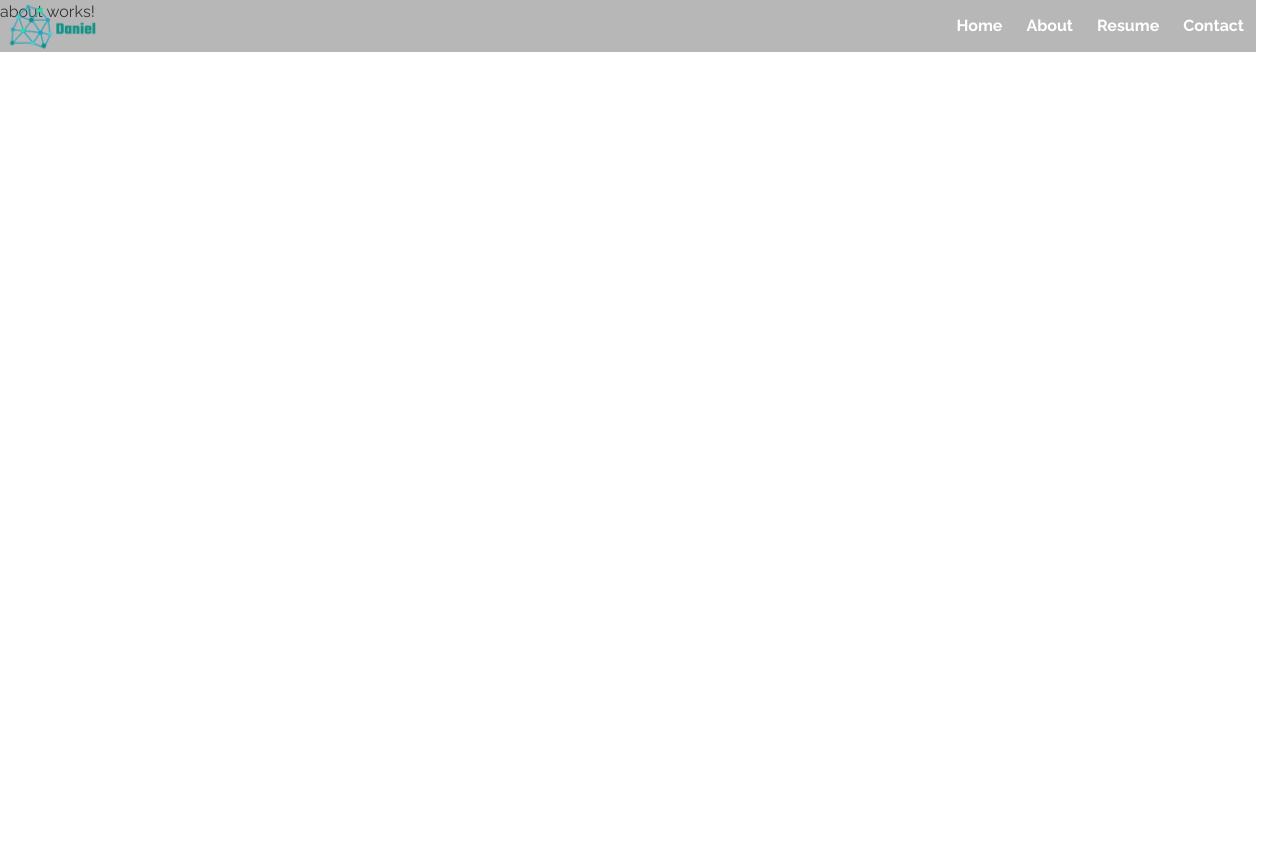
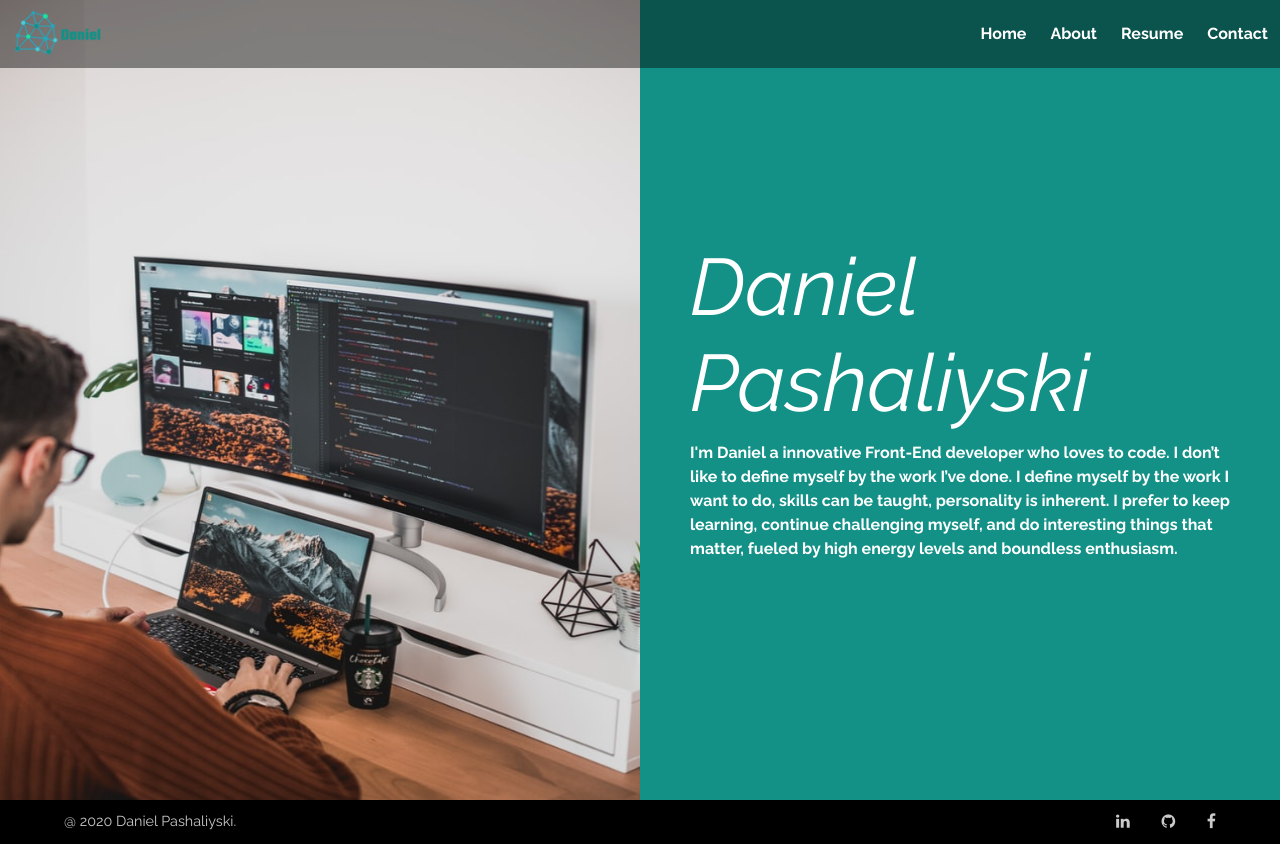
Before and after one commit to dontlookatmee/Personal-Website, an Angular app: page /about in a window 1280 px wide. Before the commit the page ends 800 px from the top, so only its background shows below. Built offline with nearby package versions, Linux system fonts and the light colour scheme.

Commit message:
new asset img, added footer to about, start about finished, navbar fixes

```diff
--- a/src/app/about/about/about.component.css
+++ b/src/app/about/about/about.component.css
@@ -0,0 +1,35 @@
+.about-start {
+  display: flex;
+  flex-direction: row;
+  flex-wrap: wrap;
+  height: 100vh;
+  width: 100%;
+}
+.about-start .about-image,
+.about-info {
+  flex-basis: 50%;
+  height: 100vh;
+}
+.about-start .about-info {
+  display: flex;
+  flex-direction: column;
+  justify-content: center;
+  padding: 0 50px;
+  background-color: #139187;
+}
+.about-start .about-info h2 {
+  font-size: 5em;
+  font-style: italic;
+  color: #fff;
+  margin-bottom: 10px;
+}
+.about-start .about-info p {
+  font-weight: bold;
+  color: #fff;
+}
+.about-start .about-image img {
+  width: 100%;
+  height: 100vh;
+}
+
+/* About Me */
--- a/src/app/about/about/about.component.html
+++ b/src/app/about/about/about.component.html
@@ -1 +1,21 @@
-<p>about works!</p>
+<div class="about-start">
+  <div class="about-image">
+    <img src="../../../assets/about-images/about-image.jpeg" alt="" />
+  </div>
+  <div class="about-info">
+    <h2>Daniel Pashaliyski</h2>
+    <p>
+      I'm Daniel a innovative Front-End developer who loves to code. I don’t
+      like to define myself by the work I’ve done. I define myself by the work I
+      want to do, skills can be taught, personality is inherent. I prefer to
+      keep learning, continue challenging myself, and do interesting things that
+      matter, fueled by high energy levels and boundless enthusiasm.
+    </p>
+  </div>
+</div>
+<div class="about-me">
+  <div class="coding"></div>
+  <div class="sports"></div>
+  <div class="nature"></div>
+</div>
+<app-footer></app-footer>
--- a/src/app/core/navbar/navbar.component.css
+++ b/src/app/core/navbar/navbar.component.css
@@ -4,10 +4,17 @@ header {
   left: 0;
   width: 100%;
 }
+.columns {
+  margin: 0;
+}
+.column {
+  padding: 0;
+}
 nav {
-  background-color: rgba(0, 0, 0, 0.281);
+  background-color: rgba(0, 0, 0, 0.432);
   z-index: 5;
 }
+
 .navbar-brand .navbar-item {
   padding-top: 0;
 }
@@ -28,8 +35,14 @@ nav {
 
 .brand-logo {
   position: absolute;
-  top: -21px;
-  left: 5px;
+  top: -15px;
+  left: 10px;
   min-height: 95px;
   min-width: 95px;
 }
+
+@media screen and (min-width: 1024px) {
+  .navbar {
+    min-height: 4.25em;
+  }
+}
--- a/src/styles.css
+++ b/src/styles.css
@@ -6,3 +6,10 @@ body {
   box-sizing: border-box;
   font-family: "Raleway", sans-serif;
 }
+h1,
+h2,
+h3,
+h4,
+h5 {
+  line-height: 1.2em;
+}
```
Also changed, not shown: src/app/about/about.module.ts (+7 -10 lines), src/assets/about-images/about-image.jpeg (added).
